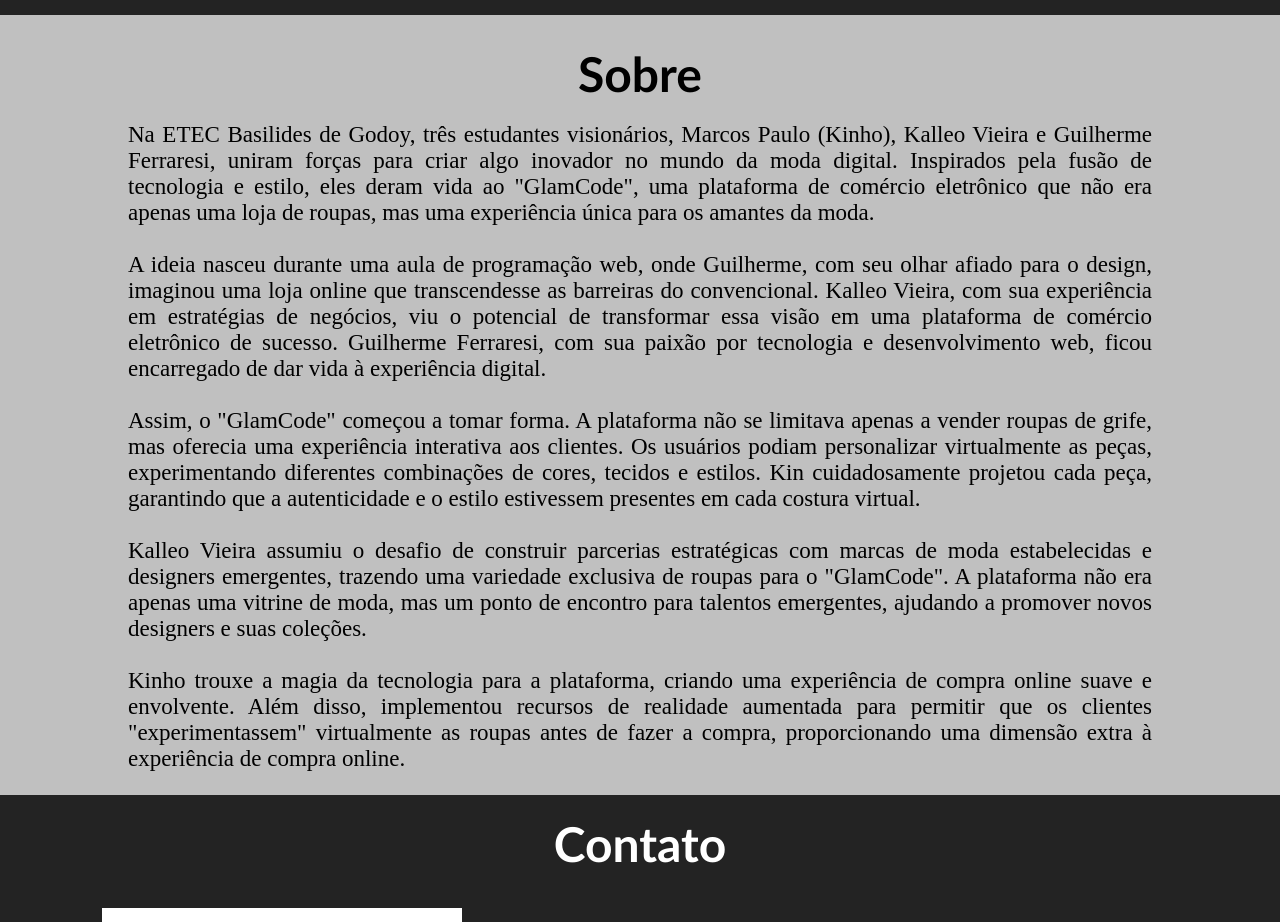
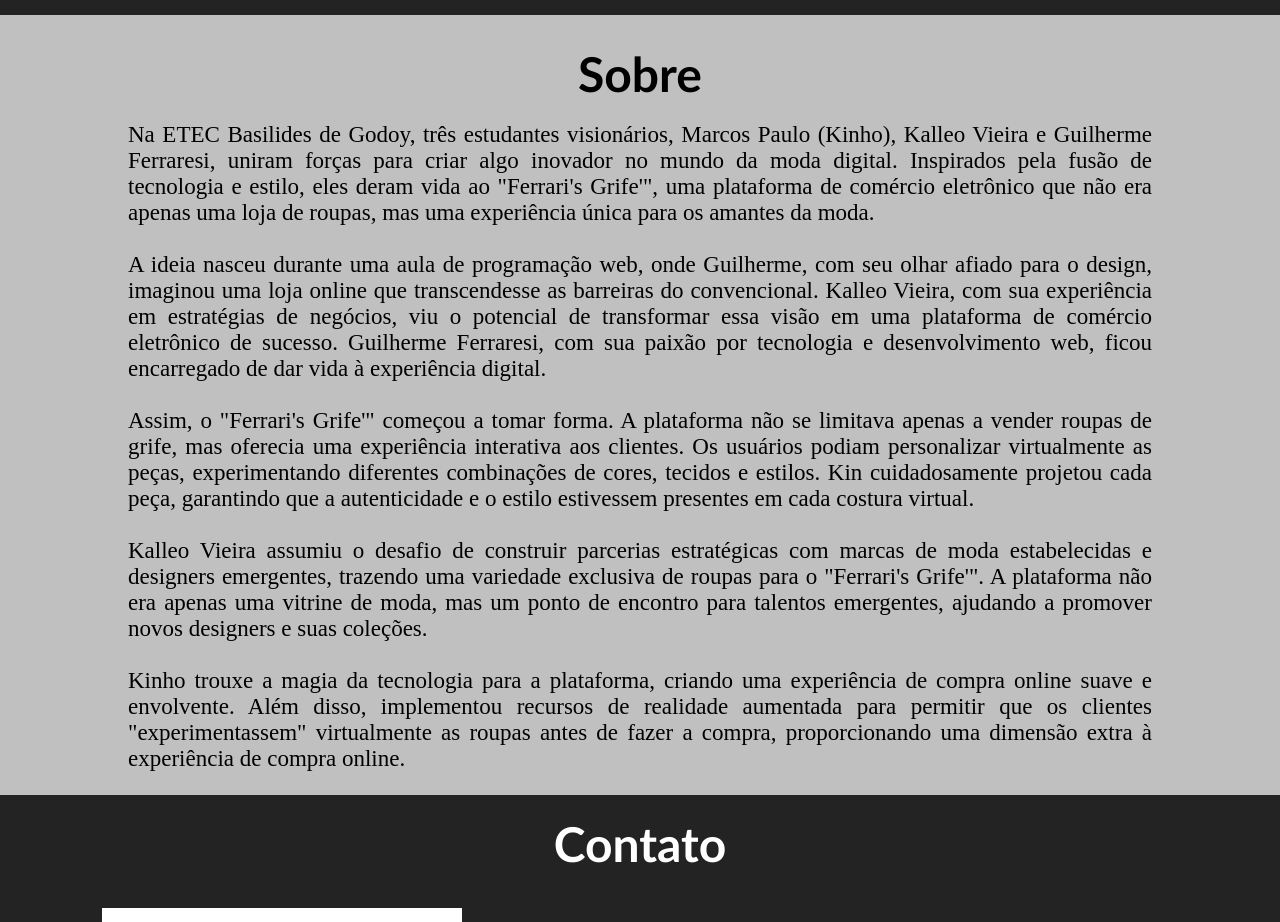
Before and after one commit to guilhermeferraresi/ProjetoLojaGrife, a plain HTML site: page index.html in a window 1280 px wide. Shown: the part 1860-2782 px from the top of the page. Drawn offline with Linux system fonts and the light colour scheme; grey boxes are pictures that could not be loaded; a web font is replaced by a local one.

Commit message:
Oitavo Commit

```diff
--- a/index.html
+++ b/index.html
@@ -5,7 +5,7 @@
     <meta http-equiv="X-UA-Compatible" content="IE=edge">
     <meta name="viewport" content="width=device-width, initial-scale=1.0">
     <link rel="stylesheet" href="css/style.css">
-    <title>Ferrari's Fashion</title>
+    <title>Ferrari's Grife</title>
 </head>
 <body>
     <div id="topo">
@@ -147,12 +147,12 @@
     <div id="sobre">
         <h1 id="titulo">Sobre</h1>
         <div id="texto">
-            <p>Na ETEC Basilides de Godoy, três estudantes visionários, Marcos Paulo (Kinho), Kalleo Vieira e Guilherme Ferraresi, uniram forças para criar algo inovador no mundo da moda digital. Inspirados pela fusão de tecnologia e estilo, eles deram vida ao "GlamCode", uma plataforma de comércio eletrônico que não era apenas uma loja de roupas, mas uma experiência única para os amantes da moda.</p><br>
+            <p>Na ETEC Basilides de Godoy, três estudantes visionários, Marcos Paulo (Kinho), Kalleo Vieira e Guilherme Ferraresi, uniram forças para criar algo inovador no mundo da moda digital. Inspirados pela fusão de tecnologia e estilo, eles deram vida ao "Ferrari's Grife'", uma plataforma de comércio eletrônico que não era apenas uma loja de roupas, mas uma experiência única para os amantes da moda.</p><br>
         <p>A ideia nasceu durante uma aula de programação web, onde Guilherme, com seu olhar afiado para o design, imaginou uma loja online que transcendesse as barreiras do convencional. Kalleo Vieira, com sua experiência em estratégias de negócios, viu o potencial de transformar essa visão em uma plataforma de comércio eletrônico de sucesso. Guilherme Ferraresi, com sua paixão por tecnologia e desenvolvimento web, ficou encarregado de dar vida à experiência digital.
         </p><br>
-        <p>Assim, o "GlamCode" começou a tomar forma. A plataforma não se limitava apenas a vender roupas de grife, mas oferecia uma experiência interativa aos clientes. Os usuários podiam personalizar virtualmente as peças, experimentando diferentes combinações de cores, tecidos e estilos. Kin cuidadosamente projetou cada peça, garantindo que a autenticidade e o estilo estivessem presentes em cada costura virtual.
+        <p>Assim, o "Ferrari's Grife'" começou a tomar forma. A plataforma não se limitava apenas a vender roupas de grife, mas oferecia uma experiência interativa aos clientes. Os usuários podiam personalizar virtualmente as peças, experimentando diferentes combinações de cores, tecidos e estilos. Kin cuidadosamente projetou cada peça, garantindo que a autenticidade e o estilo estivessem presentes em cada costura virtual.
         </p><br>
-        <p class="descarte">Kalleo Vieira assumiu o desafio de construir parcerias estratégicas com marcas de moda estabelecidas e designers emergentes, trazendo uma variedade exclusiva de roupas para o "GlamCode". A plataforma não era apenas uma vitrine de moda, mas um ponto de encontro para talentos emergentes, ajudando a promover novos designers e suas coleções.</p><br>
+        <p class="descarte">Kalleo Vieira assumiu o desafio de construir parcerias estratégicas com marcas de moda estabelecidas e designers emergentes, trazendo uma variedade exclusiva de roupas para o "Ferrari's Grife'". A plataforma não era apenas uma vitrine de moda, mas um ponto de encontro para talentos emergentes, ajudando a promover novos designers e suas coleções.</p><br>
         <p class="descarte">Kinho trouxe a magia da tecnologia para a plataforma, criando uma experiência de compra online suave e envolvente. Além disso, implementou recursos de realidade aumentada para permitir que os clientes "experimentassem" virtualmente as roupas antes de fazer a compra, proporcionando uma dimensão extra à experiência de compra online.</p>
         </div>
     </div>
```
